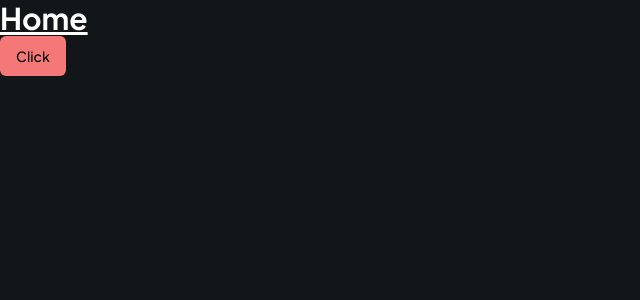
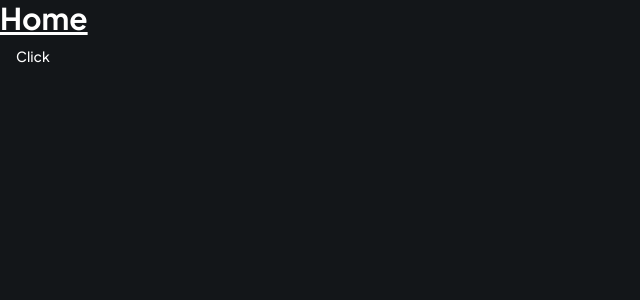
Before and after one commit to AshwiniParaye1/Healthify, a Next.js app: page / in a window 1280 px wide. Shown: the top 300 px of the page, without its empty margins (0-640 px from the left). Built offline with nearby package versions, Linux system fonts and the light colour scheme.

Commit message:
added theme

```diff
--- a/app/layout.tsx
+++ b/app/layout.tsx
@@ -2,6 +2,7 @@
 import { Plus_Jakarta_Sans } from "next/font/google";
 import "./globals.css";
 import { cn } from "@/lib/utils";
+import { ThemeProvider } from "@/components/theme-provider";
 
 const fontSans = Plus_Jakarta_Sans({
   subsets: ["latin"],
@@ -27,7 +28,9 @@
           fontSans.variable
         )}
       >
-        {children}
+        <ThemeProvider attribute="class" defaultTheme="dark">
+          {children}
+        </ThemeProvider>
       </body>
     </html>
   );
--- a/app/page.tsx
+++ b/app/page.tsx
@@ -4,7 +4,7 @@
   return (
     <div>
       <h1 className="text-3xl font-bold text-white underline">Home</h1>
-      <Button className="bg-red-500">Click</Button>
+      <Button>Click</Button>
     </div>
   );
 }
--- /dev/null
+++ b/components/theme-provider.tsx
@@ -0,0 +1,9 @@
+"use client";
+
+import * as React from "react";
+import { ThemeProvider as NextThemesProvider } from "next-themes";
+import { type ThemeProviderProps } from "next-themes/dist/types";
+
+export function ThemeProvider({ children, ...props }: ThemeProviderProps) {
+  return <NextThemesProvider {...props}>{children}</NextThemesProvider>;
+}
--- a/package.json
+++ b/package.json
@@ -14,6 +14,7 @@
     "clsx": "^2.1.1",
     "lucide-react": "^0.447.0",
     "next": "14.2.14",
+    "next-themes": "^0.3.0",
     "react": "^18",
     "react-dom": "^18",
     "tailwind-merge": "^2.5.3",
```
Also changed, not shown: 1 other file (tests, documents, lock files or other folders).
